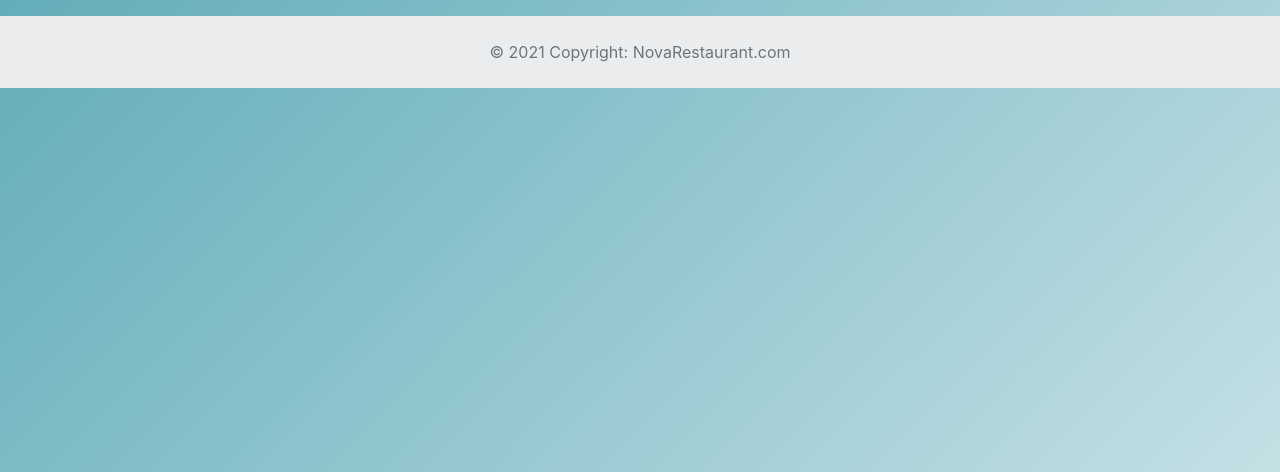
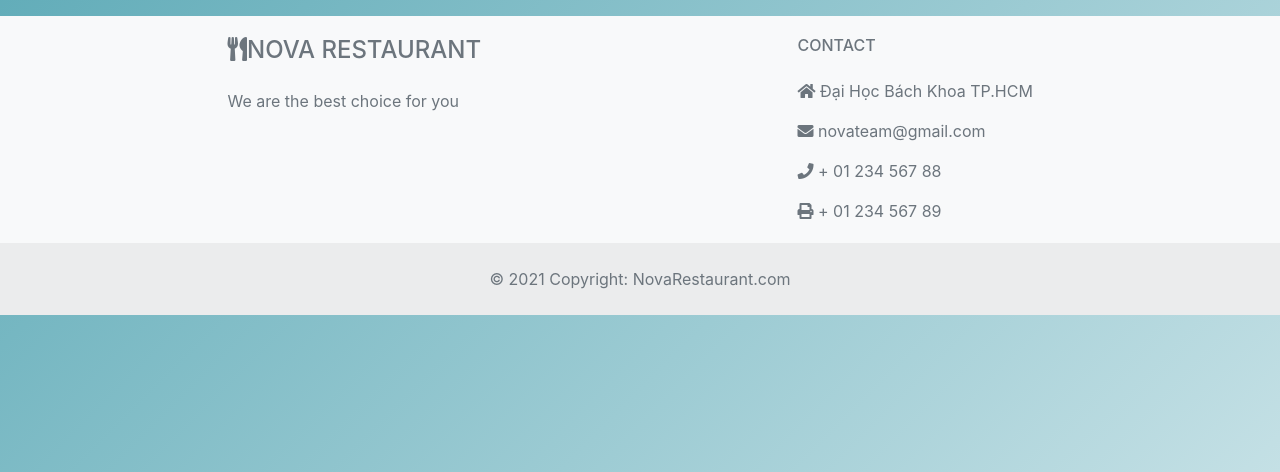
Before and after one commit to hoangnt-tgl/Restaurant-POS-2.0, a PHP site: page /om.php in a window 1280 px wide. Shown: the part 408-880 px from the top of the page. Run offline with PHP 8.4, Linux system fonts and the light colour scheme; data that the repository does not hold is empty; some libraries are stand-ins or nearby versions.

Commit message:
fix footer

```diff
--- a/OrderManager/om.php
+++ b/OrderManager/om.php
@@ -224,10 +224,90 @@ foreach ($orderList as $od){
             </div>
         </div>
     </div>
+    <!-- Phần footer -->
     <!-- Footer -->
     <footer class="text-center text-lg-start bg-light text-muted">
 
+        <!-- Section: Links  -->
+        <section class="p-1">
+        <div class="container text-left text-md-start mt-1">
+            <!-- Grid row -->
+            <div class="row mt-3">
+            <!-- Grid column -->
+            <div class="col-md-3 col-lg-4 col-xl-3 mx-auto mb-4">
+                <!-- Content -->
+                <h4 class="text-uppercase fw-bold mb-4">
+                <i class="fas fa-utensils"></i>Nova Restaurant
+                </h4>
+                <p>
+                We are the best choice for you
 
+                </p>
+            </div>
+            <!-- Grid column -->
+
+            <!-- Grid column -->
+            <!-- <div class="col-md-2 col-lg-2 col-xl-2 mx-auto mb-4">
+
+                <h6 class="text-uppercase fw-bold mb-4">
+                Products
+                </h6>
+                <p>
+                <a href="#!" class="text-reset">Angular</a>
+                </p>
+                <p>
+                <a href="#!" class="text-reset">React</a>
+                </p>
+                <p>
+                <a href="#!" class="text-reset">Vue</a>
+                </p>
+                <p>
+                <a href="#!" class="text-reset">Laravel</a>
+                </p>
+            </div> -->
+            <!-- Grid column -->
+
+            <!-- Grid column -->
+            <!-- <div class="col-md-3 col-lg-2 col-xl-2 mx-auto mb-4">
+
+                <h6 class="text-uppercase fw-bold mb-4">
+                Useful links
+                </h6>
+                <p>
+                <a href="#!" class="text-reset">Pricing</a>
+                </p>
+                <p>
+                <a href="#!" class="text-reset">Settings</a>
+                </p>
+                <p>
+                <a href="#!" class="text-reset">Orders</a>
+                </p>
+                <p>
+                <a href="#!" class="text-reset">Help</a>
+                </p>
+            </div> -->
+            <!-- Grid column -->
+
+            <!-- Grid column -->
+            <div class="col-md-4 col-lg-3 col-xl-3 mx-auto mb-md-0 mb-4">
+                <!-- Links -->
+                <h6 class="text-uppercase fw-bold mb-4">
+                Contact
+                </h6>
+                <p><i class="fas fa-home me-3"></i> Đại Học Bách Khoa TP.HCM</p>
+                <p>
+                <i class="fas fa-envelope me-3"></i>
+                novateam@gmail.com
+                </p>
+                <p><i class="fas fa-phone me-3"></i> + 01 234 567 88</p>
+                <p><i class="fas fa-print me-3"></i> + 01 234 567 89</p>
+            </div>
+            <!-- Grid column -->
+            </div>
+            <!-- Grid row -->
+        </div>
+        </section>
+        <!-- Section: Links  -->
 
         <!-- Copyright -->
         <div class="text-center p-4" style="background-color: rgba(0, 0, 0, 0.05);">
```
